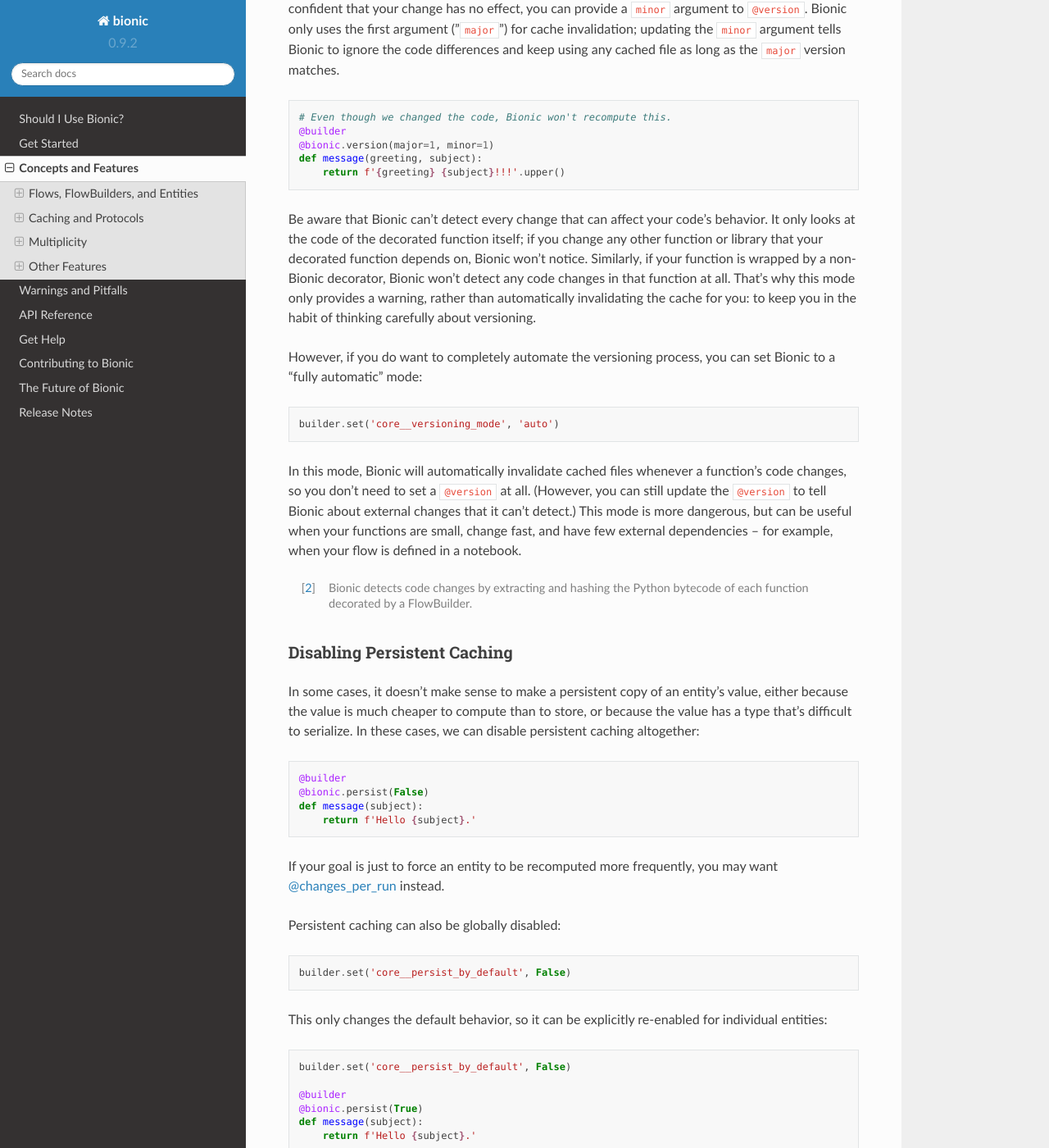
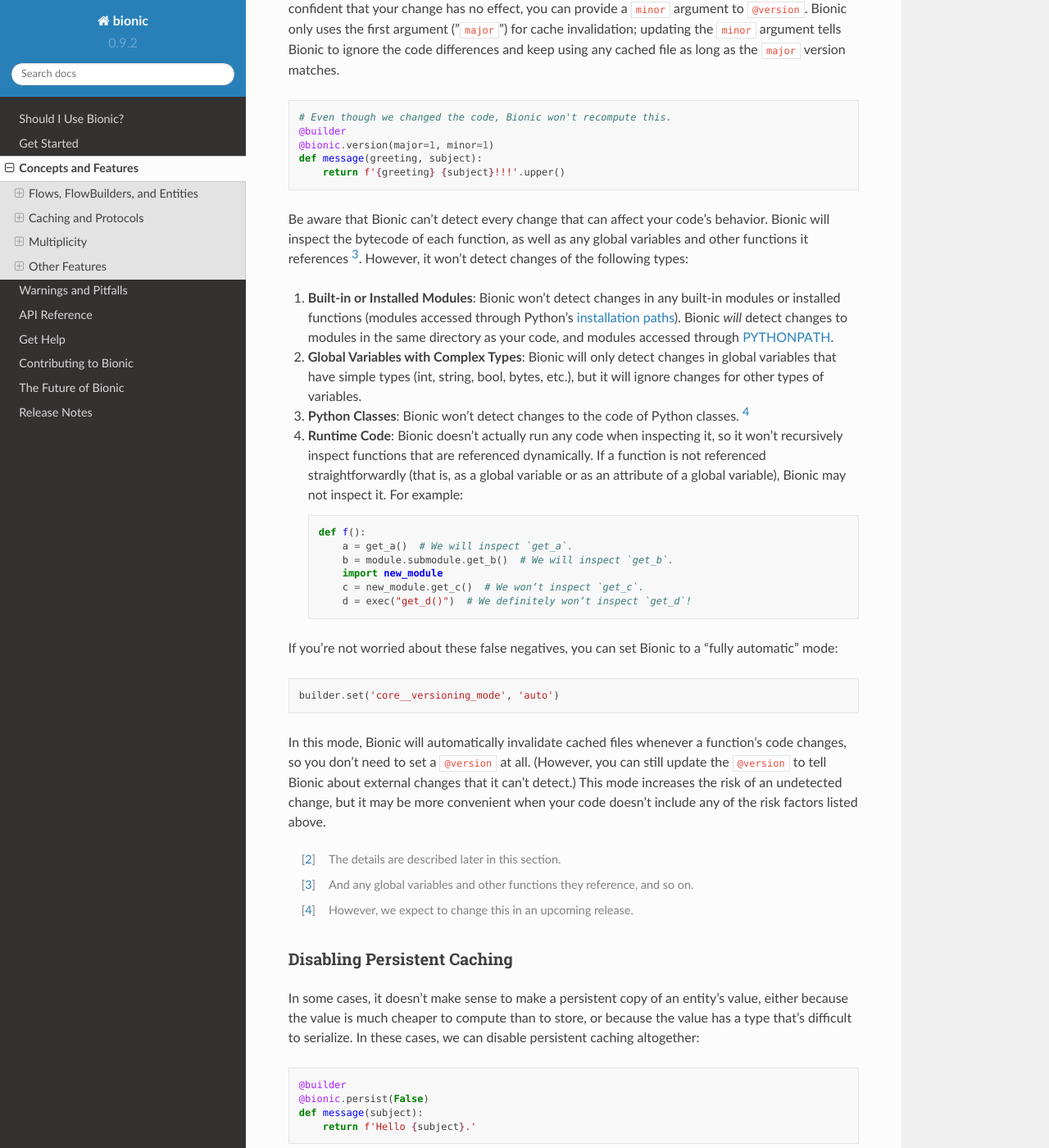
Before and after one commit to square/bionic, a Sphinx documentation site: the page built from docs/concepts.rst, in a window 1280 px wide and 1400 px high, scrolled down 5590 px. Shown: the whole window at 82% size. Built offline with Sphinx 7.4.7 and the Read the Docs theme 2.0.0, drawn with Linux system fonts in a browser that asks for light colours.

Commit message:
Add documentation and release notes

```diff
--- a/docs/concepts.rst
+++ b/docs/concepts.rst
@@ -280,7 +280,7 @@
     builder.set('core__versioning_mode', 'assist')
 
 In this mode, if Bionic finds a cached file created by a function with the
-*same version* but *different code* [#code_hash]_, it will raise a
+*same version* but *different code* [#risk_factors]_, it will raise a
 ``CodeVersioningError``. You can resolve this error by updating the :func:`@version
 <bionic.version>`, which tells Bionic to ignore the cached file and compute a new
 value.
@@ -316,17 +316,42 @@
     def message(greeting, subject):
         return f'{greeting} {subject}!!!'.upper()
 
+
 Be aware that Bionic can't detect every change that can affect your code's
-behavior.  It only looks at the code of the decorated function itself; if you
-change any other function or library that your decorated function depends on,
-Bionic won't notice.  Similarly, if your function is wrapped by a non-Bionic
-decorator, Bionic won't detect any code changes in that function at all.
-That's why this mode only provides a warning, rather than automatically
-invalidating the cache for you: to keep you in the habit of thinking carefully
-about versioning.
+behavior. Bionic will inspect the bytecode of each function, as well as any
+global variables and other functions it references [#bytecode_hash]_. However, it
+won’t detect changes of the following types:
 
-However, if you do want to completely automate the versioning process, you
-can set Bionic to a "fully automatic" mode:
+1. **Built-in or Installed Modules**: Bionic won’t detect changes in any built-in
+   modules or installed functions (modules accessed through Python’s
+   `installation paths <https://docs.python.org/3/library/sysconfig.html#installation-paths>`_).
+   Bionic *will* detect changes to modules in the same directory as your code,
+   and modules accessed through
+   `PYTHONPATH <https://docs.python.org/3/using/cmdline.html#envvar-PYTHONPATH>`_.
+
+2. **Global Variables with Complex Types**: Bionic will only detect changes in
+   global variables that have simple types (int, string, bool, bytes, etc.), but
+   it will ignore changes for other types of variables.
+
+3. **Python Classes**: Bionic won’t detect changes to the code of Python classes.
+   [#classes_hash]_
+
+4. **Runtime Code**: Bionic doesn’t actually run any code when inspecting it, so
+   it won’t recursively inspect functions that are referenced dynamically. If a
+   function is not referenced straightforwardly (that is, as a global variable or
+   as an attribute of a global variable), Bionic may not inspect it. For example:
+
+   .. code-block:: python
+
+    def f():
+        a = get_a()  # We will inspect `get_a`.
+        b = module.submodule.get_b()  # We will inspect `get_b`.
+        import new_module
+        c = new_module.get_c()  # We won’t inspect `get_c`.
+        d = exec("get_d()")  # We definitely won’t inspect `get_d`!
+
+If you're not worried about these false negatives, you can set Bionic to a "fully
+automatic" mode:
 
 .. code-block:: python
 
@@ -335,12 +360,16 @@
 In this mode, Bionic will automatically invalidate cached files whenever a
 function's code changes, so you don't need to set a ``@version`` at all.
 (However, you can still update the ``@version`` to tell Bionic about external
-changes that it can't detect.)  This mode is more dangerous, but can be useful
-when your functions are small, change fast, and have few external dependencies
--- for example, when your flow is defined in a notebook.
+changes that it can't detect.)  This mode increases the risk of an undetected
+change, but it may be more convenient when your code doesn't include any of the
+risk factors listed above.
 
-.. [#code_hash] Bionic detects code changes by extracting and hashing the Python
-  bytecode of each function decorated by a FlowBuilder.
+.. [#risk_factors] The details are described later in this section.
+
+.. [#bytecode_hash] And any global variables and other functions they reference,
+  and so on.
+
+.. [#classes_hash] However, we expect to change this in an upcoming release.
 
 
 Disabling Persistent Caching
```
Also changed, not shown: docs/release-notes.rst (+5 -2 lines), 4 other files.
